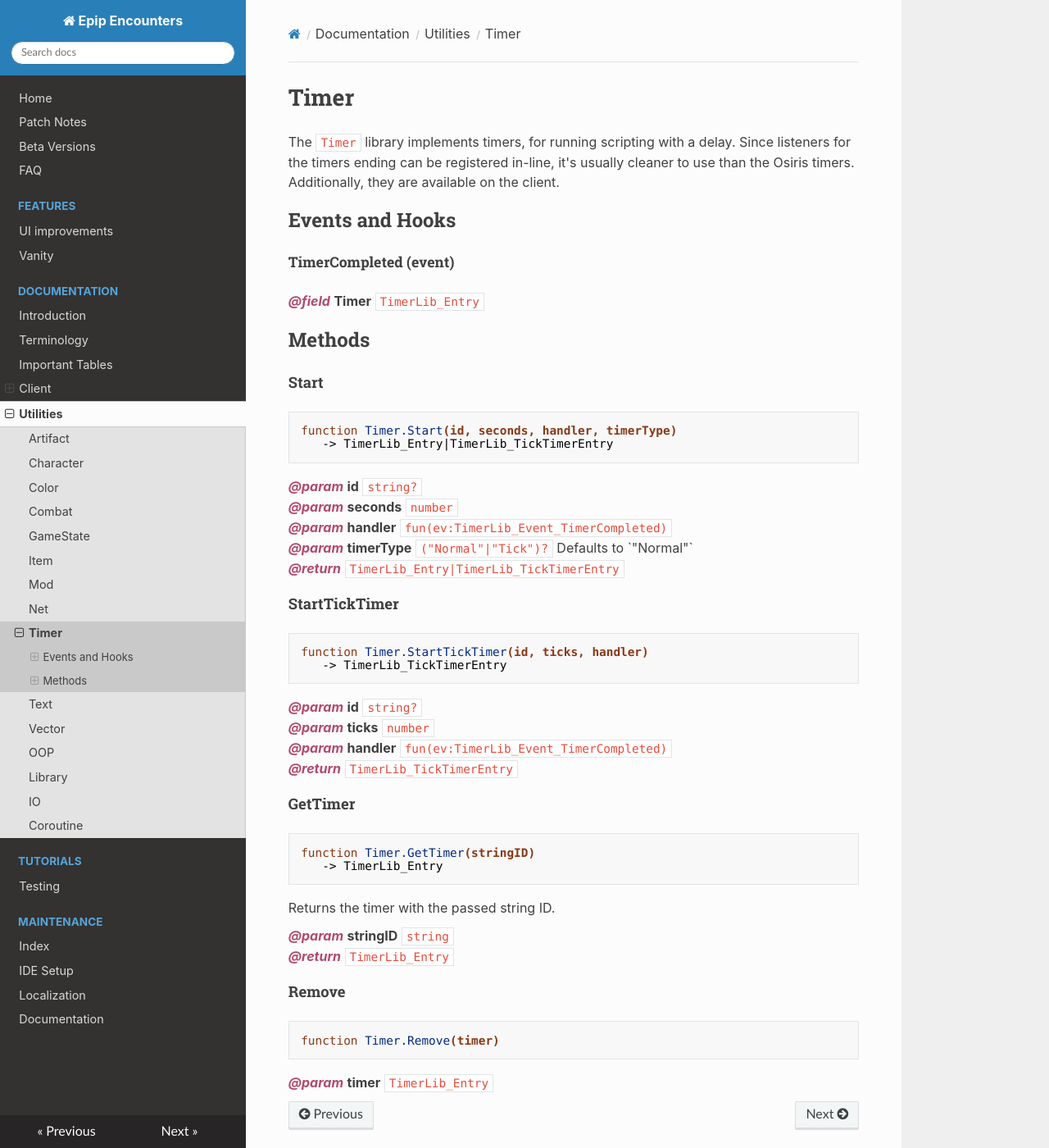
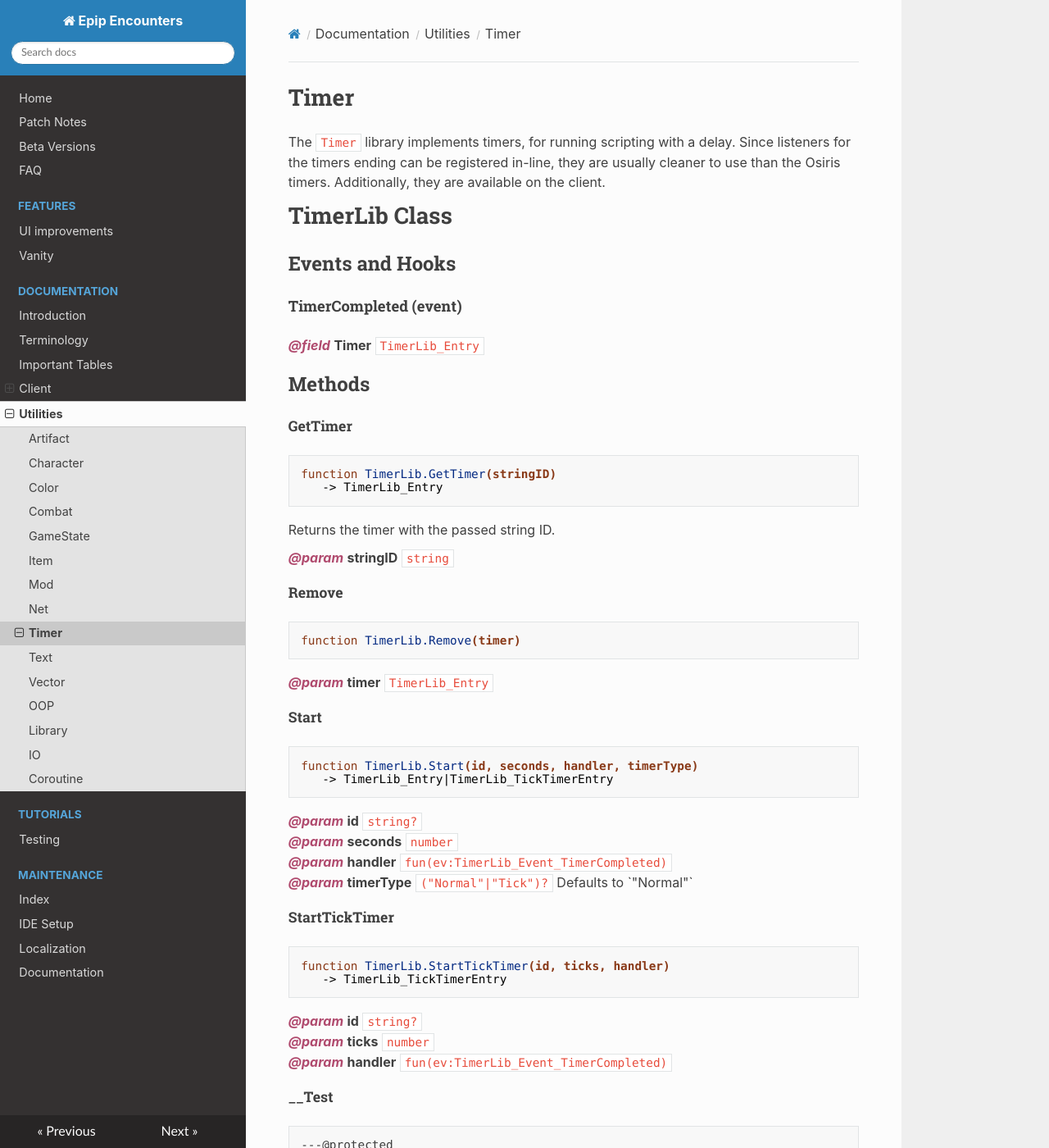
Before and after one commit to PinewoodPip/epip, an MkDocs documentation site: the page built from docs/Documentation/Utilities/Timer.md, in a window 1280 px wide and 1400 px high. Shown: the whole window at 82% size. Built offline with MkDocs 1.6.1, drawn with Linux system fonts in a browser that asks for light colours; nearby versions of some CDN libraries.

Commit message:
Update Timer and Mod docs

````diff
--- a/docs/Documentation/Utilities/Timer.md
+++ b/docs/Documentation/Utilities/Timer.md
@@ -1,118 +1,69 @@
 # Timer
-The `Timer` library implements timers, for running scripting with a delay. Since listeners for the timers ending can be registered in-line, it's usually cleaner to use than the Osiris timers. Additionally, they are available on the client.
+The `Timer` library implements timers, for running scripting with a delay. Since listeners for the timers ending can be registered in-line, they are usually cleaner to use than the Osiris timers. Additionally, they are available on the client.
 
-<doc package="TimerLib">
+<doc class="TimerLib">
 
-
+# TimerLib Class
 
 ## Events and Hooks
 
-##### TimerCompleted (event)
+#### TimerCompleted (event)
 
-
-
-<p style="margin-bottom:0px;"><span style="color:#b04a6e;"><b><i>@field</i></b></span> <b>Timer</b> <code>TimerLib_Entry</code> </p>
-
-
+<p style="margin-bottom:0px;"><span style="color:#B04A6E;"><b><i>@field</i></b></span> <b>Timer</b> <code>TimerLib_Entry</code></p>
 
 ## Methods
 
-#### Start
-
-
+##### GetTimer
 
 ```lua
-function Timer.Start(id, seconds, handler, timerType)
+function TimerLib.GetTimer(stringID)
+   -> TimerLib_Entry
+```
+
+Returns the timer with the passed string ID.
+
+<p style="margin-bottom:0px;"><span style="color:#B04A6E;"><b><i>@param</i></b></span> <b>stringID</b> <code>string</code></p>
+
+##### Remove
+
+```lua
+function TimerLib.Remove(timer)
+```
+
+<p style="margin-bottom:0px;"><span style="color:#B04A6E;"><b><i>@param</i></b></span> <b>timer</b> <code>TimerLib_Entry</code></p>
+
+##### Start
+
+```lua
+function TimerLib.Start(id, seconds, handler, timerType)
    -> TimerLib_Entry|TimerLib_TickTimerEntry
 ```
 
+<p style="margin-bottom:0px;"><span style="color:#B04A6E;"><b><i>@param</i></b></span> <b>id</b> <code>string?</code></p>
 
+<p style="margin-bottom:0px;"><span style="color:#B04A6E;"><b><i>@param</i></b></span> <b>seconds</b> <code>number</code></p>
 
+<p style="margin-bottom:0px;"><span style="color:#B04A6E;"><b><i>@param</i></b></span> <b>handler</b> <code>fun(ev:TimerLib_Event_TimerCompleted)</code></p>
 
+<p style="margin-bottom:0px;"><span style="color:#B04A6E;"><b><i>@param</i></b></span> <b>timerType</b> <code>("Normal"|"Tick")?</code> Defaults to `"Normal"`</p>
 
-
-
-<p style="margin-bottom:0px;"><span style="color:#b04a6e;"><b><i>@param</i></b></span> <b>id</b> <code>string?</code> </p>
-
-
-
-<p style="margin-bottom:0px;"><span style="color:#b04a6e;"><b><i>@param</i></b></span> <b>seconds</b> <code>number</code> </p>
-
-
-
-<p style="margin-bottom:0px;"><span style="color:#b04a6e;"><b><i>@param</i></b></span> <b>handler</b> <code>fun(ev:TimerLib_Event_TimerCompleted)</code> </p>
-
-
-
-<p style="margin-bottom:0px;"><span style="color:#b04a6e;"><b><i>@param</i></b></span> <b>timerType</b> <code>("Normal"|"Tick")?</code> Defaults to `"Normal"`</p>
-
-
-
-<p style="margin-bottom:0px;"><span style="color:#b04a6e;"><b><i>@return</i></b></span> <code>TimerLib_Entry|TimerLib_TickTimerEntry</code> </p>
-
-#### StartTickTimer
-
-
+##### StartTickTimer
 
 ```lua
-function Timer.StartTickTimer(id, ticks, handler)
+function TimerLib.StartTickTimer(id, ticks, handler)
    -> TimerLib_TickTimerEntry
 ```
 
+<p style="margin-bottom:0px;"><span style="color:#B04A6E;"><b><i>@param</i></b></span> <b>id</b> <code>string?</code></p>
 
+<p style="margin-bottom:0px;"><span style="color:#B04A6E;"><b><i>@param</i></b></span> <b>ticks</b> <code>number</code></p>
 
+<p style="margin-bottom:0px;"><span style="color:#B04A6E;"><b><i>@param</i></b></span> <b>handler</b> <code>fun(ev:TimerLib_Event_TimerCompleted)</code></p>
 
-
-
-
-<p style="margin-bottom:0px;"><span style="color:#b04a6e;"><b><i>@param</i></b></span> <b>id</b> <code>string?</code> </p>
-
-
-
-<p style="margin-bottom:0px;"><span style="color:#b04a6e;"><b><i>@param</i></b></span> <b>ticks</b> <code>number</code> </p>
-
-
-
-<p style="margin-bottom:0px;"><span style="color:#b04a6e;"><b><i>@param</i></b></span> <b>handler</b> <code>fun(ev:TimerLib_Event_TimerCompleted)</code> </p>
-
-
-
-<p style="margin-bottom:0px;"><span style="color:#b04a6e;"><b><i>@return</i></b></span> <code>TimerLib_TickTimerEntry</code> </p>
-
-#### GetTimer
-
-
+##### __Test
 
 ```lua
-function Timer.GetTimer(stringID)
-   -> TimerLib_Entry
+---@protected
+function TimerLib:__Test()
 ```
-
-
-
-Returns the timer with the passed string ID.
-
-
-
-<p style="margin-bottom:0px;"><span style="color:#b04a6e;"><b><i>@param</i></b></span> <b>stringID</b> <code>string</code> </p>
-
-
-
-<p style="margin-bottom:0px;"><span style="color:#b04a6e;"><b><i>@return</i></b></span> <code>TimerLib_Entry</code> </p>
-
-#### Remove
-
-
-
-```lua
-function Timer.Remove(timer)
-```
-
-
-
-
-
-
-
-<p style="margin-bottom:0px;"><span style="color:#b04a6e;"><b><i>@param</i></b></span> <b>timer</b> <code>TimerLib_Entry</code> </p>
 </doc>
````
Also changed, not shown: docs/Documentation/Utilities/Mod.md (+24 -64 lines).
